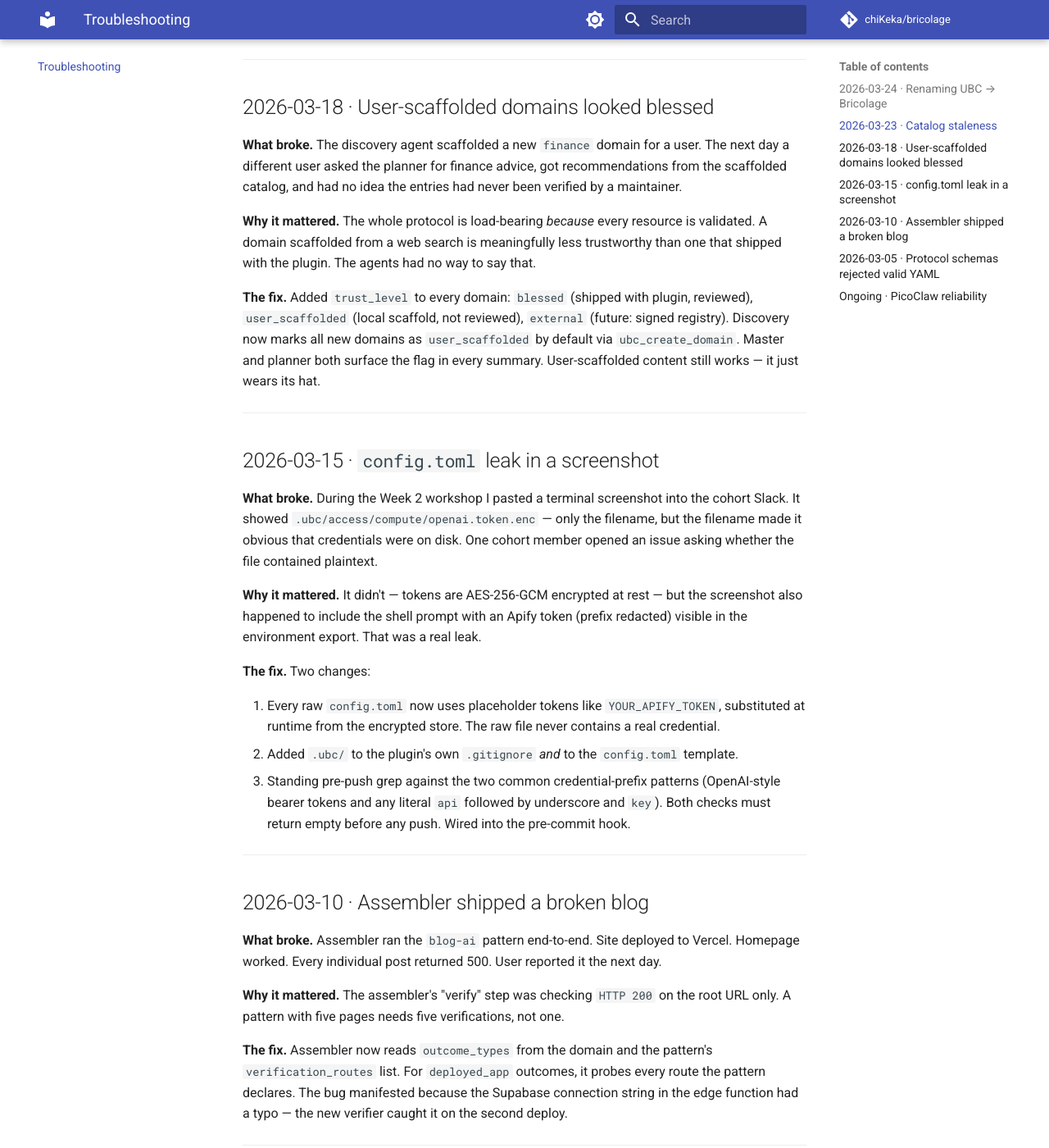
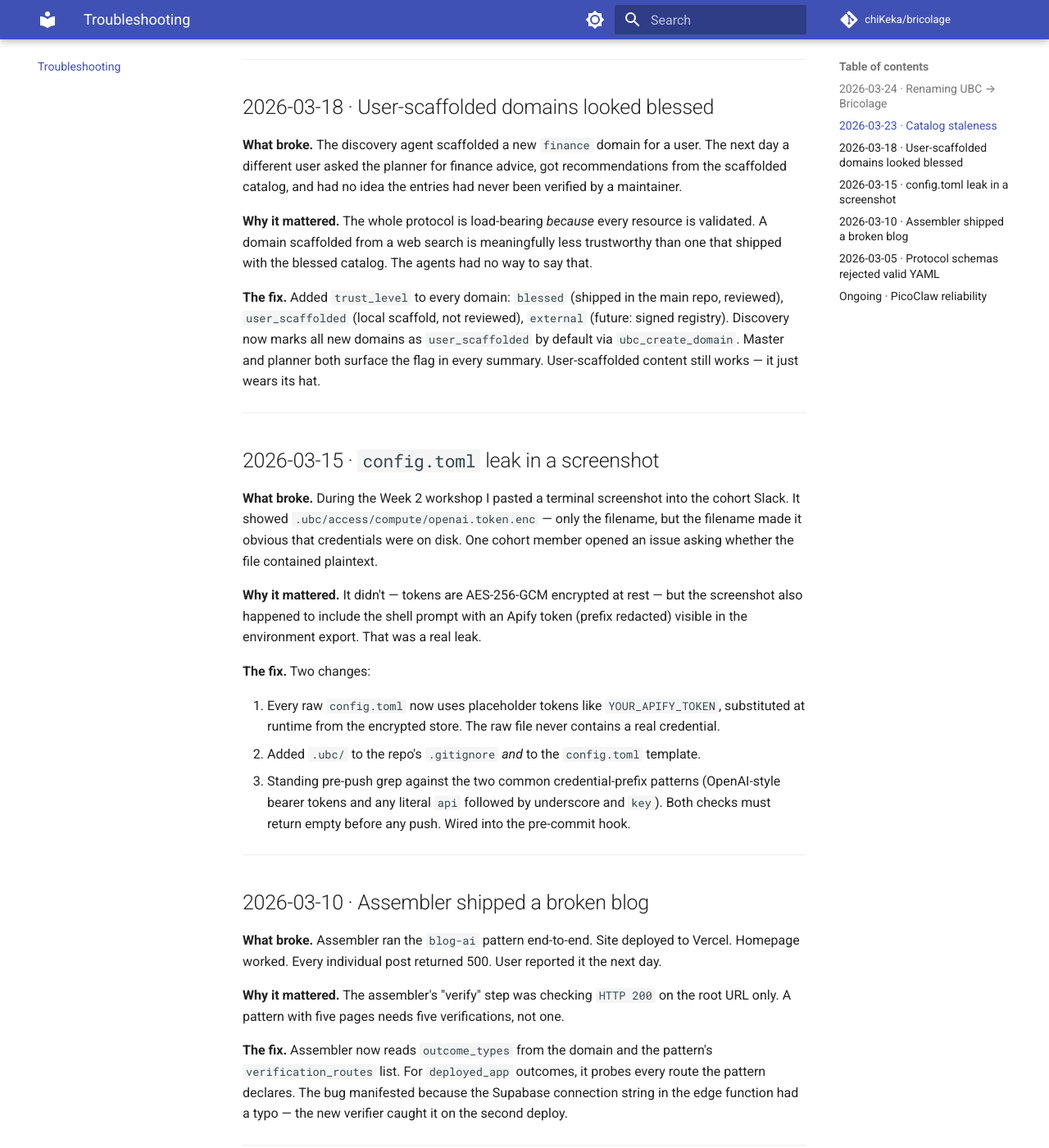
Before and after one commit to chiKeka/bricolage-portfolio, an MkDocs documentation site: the page built from docs/03-Journal/fixing-errors.md, in a window 1280 px wide and 1400 px high, scrolled down 1067 px. Shown: the whole window at 82% size. Built offline with MkDocs 1.6.1 and Material for MkDocs 9.7.7, drawn with Linux system fonts in a browser that asks for light colours; comment, search, counter and statistics services are not loaded; some of the changed text lies outside the part shown.

Commit message:
Reframe Bricolage as an agent system (target: OpenClaw), not primarily a Claude Code plugin
Plugin remains accurate as one client; the primary framing is the agent system
+ ZeroClaw deployment target. Cleans up README, index.md manifesto, master
IDENTITY, and four journal references.

```diff
--- a/docs/03-Journal/fixing-errors.md
+++ b/docs/03-Journal/fixing-errors.md
@@ -28,9 +28,9 @@
 
 **What broke.** The discovery agent scaffolded a new `finance` domain for a user. The next day a different user asked the planner for finance advice, got recommendations from the scaffolded catalog, and had no idea the entries had never been verified by a maintainer.
 
-**Why it mattered.** The whole protocol is load-bearing *because* every resource is validated. A domain scaffolded from a web search is meaningfully less trustworthy than one that shipped with the plugin. The agents had no way to say that.
+**Why it mattered.** The whole protocol is load-bearing *because* every resource is validated. A domain scaffolded from a web search is meaningfully less trustworthy than one that shipped with the blessed catalog. The agents had no way to say that.
 
-**The fix.** Added `trust_level` to every domain: `blessed` (shipped with plugin, reviewed), `user_scaffolded` (local scaffold, not reviewed), `external` (future: signed registry). Discovery now marks all new domains as `user_scaffolded` by default via `ubc_create_domain`. Master and planner both surface the flag in every summary. User-scaffolded content still works — it just wears its hat.
+**The fix.** Added `trust_level` to every domain: `blessed` (shipped in the main repo, reviewed), `user_scaffolded` (local scaffold, not reviewed), `external` (future: signed registry). Discovery now marks all new domains as `user_scaffolded` by default via `ubc_create_domain`. Master and planner both surface the flag in every summary. User-scaffolded content still works — it just wears its hat.
 
 ---
 
@@ -43,7 +43,7 @@
 **The fix.** Two changes:
 
 1. Every raw `config.toml` now uses placeholder tokens like `YOUR_APIFY_TOKEN`, substituted at runtime from the encrypted store. The raw file never contains a real credential.
-2. Added `.ubc/` to the plugin's own `.gitignore` *and* to the `config.toml` template.
+2. Added `.ubc/` to the repo's `.gitignore` *and* to the `config.toml` template.
 3. Standing pre-push grep against the two common credential-prefix patterns (OpenAI-style bearer tokens and any literal `api` followed by underscore and `key`). Both checks must return empty before any push. Wired into the pre-commit hook.
 
 ---
@@ -64,7 +64,7 @@
 
 **Why it mattered.** YAML is forgiving about date-string ambiguity. Code must not be.
 
-**The fix.** Schemas in `tools/src/schemas.ts` now explicitly coerce date-like fields with `z.coerce.date().transform(d => d.toISOString().slice(0, 10))`. Invalid entries fail loudly to stderr rather than silently. Added a test to the plugin repo: load every shipped resource YAML, assert each parses.
+**The fix.** Schemas in `tools/src/schemas.ts` now explicitly coerce date-like fields with `z.coerce.date().transform(d => d.toISOString().slice(0, 10))`. Invalid entries fail loudly to stderr rather than silently. Added a test to the main repo: load every shipped resource YAML, assert each parses.
 
 ---
 
```
Also changed, not shown: README.md (+2 -2 lines), docs/02-Agents/master/IDENTITY.md (+1 -1 lines), docs/index.md (+3 -3 lines).
